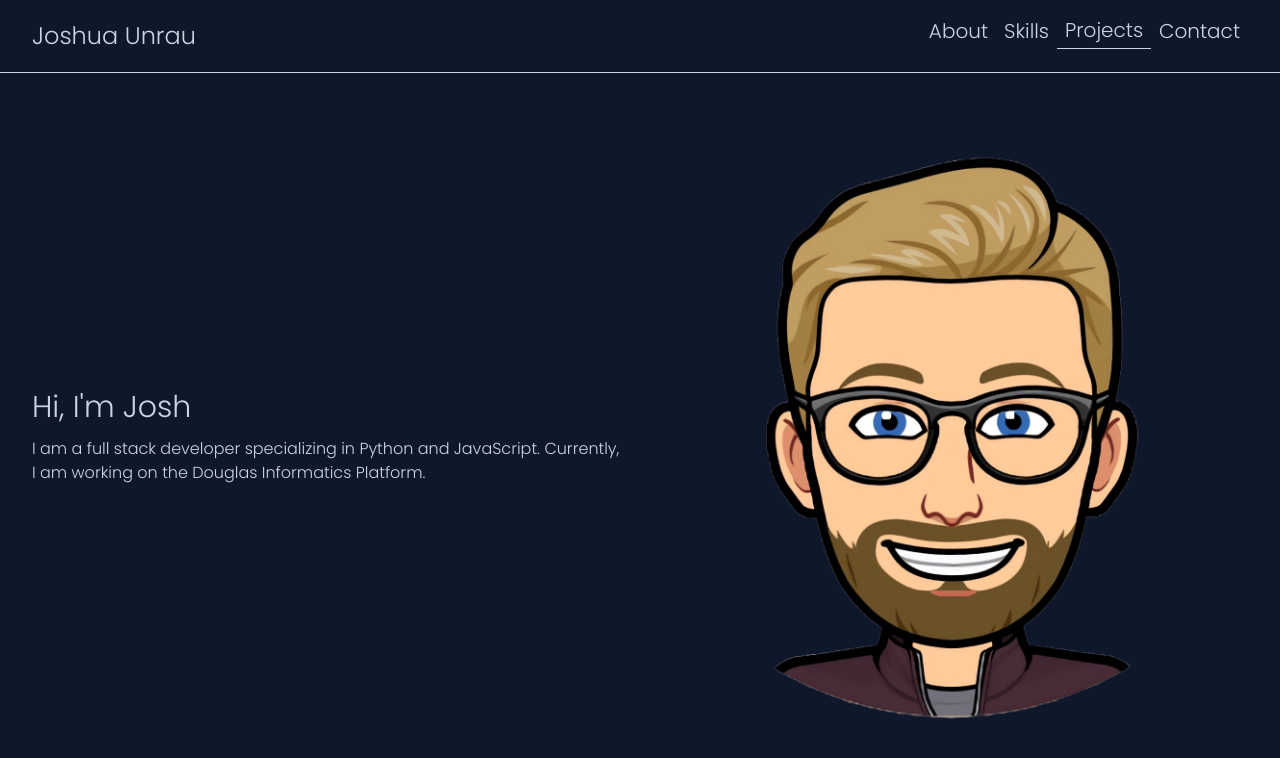
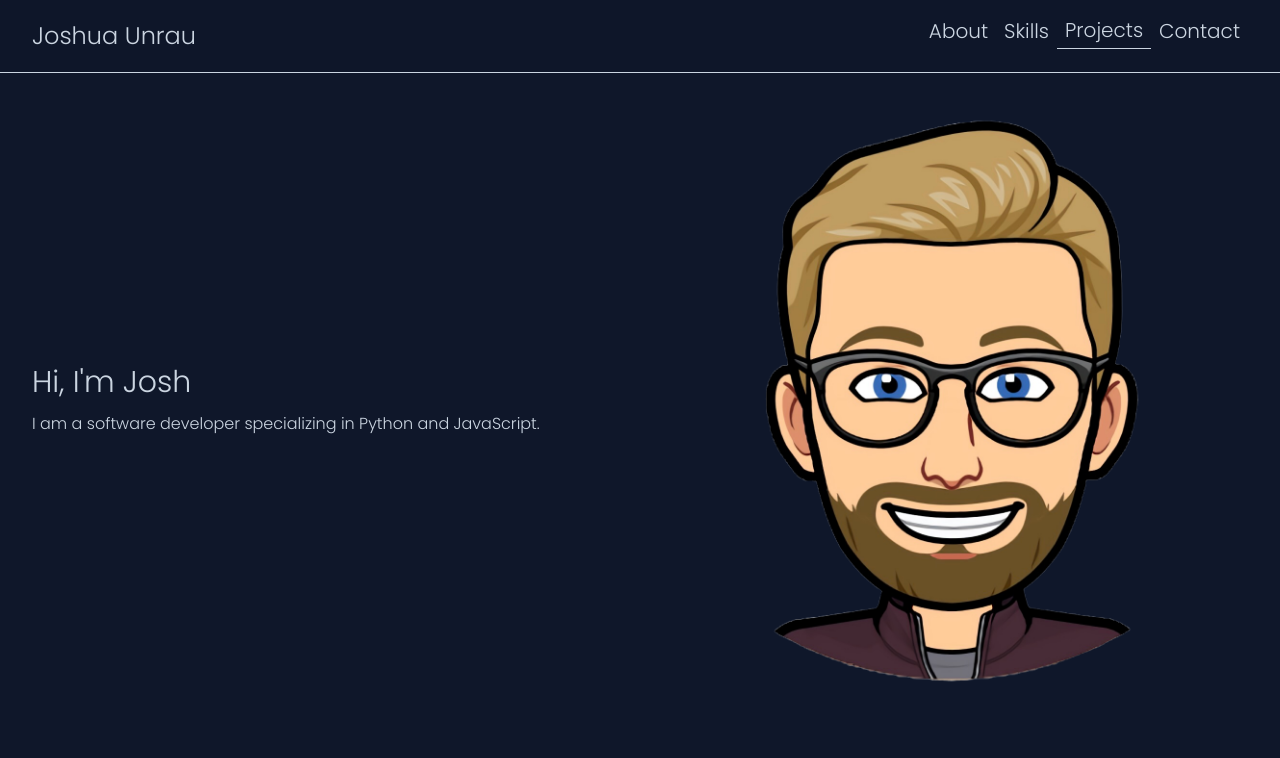
Before and after one commit to joshunrau/Portfolio, a React (Vite) app: page / in a window 1280 px wide. Shown: the top 758 px of the page. Built offline with nearby package versions, Linux system fonts and the light colour scheme.

Commit message:
add meta

```diff
--- a/index.html
+++ b/index.html
@@ -4,7 +4,8 @@
     <meta charset="UTF-8" />
     <link rel="icon" type="image/svg+xml" href="/favicon.png" />
     <meta name="viewport" content="width=device-width, initial-scale=1.0" />
-    <title>Vite + React + TS</title>
+    <meta name="description" content="Joshua Unrau is a software developer specializing in Python and JavaScript">
+    <title>Joshua Unrau</title>
   </head>
   <body>
     <div id="root"></div>
--- a/src/components/About/About.tsx
+++ b/src/components/About/About.tsx
@@ -8,8 +8,7 @@ const About = () => (
     <Section.Body>
       <Section.Heading text="Hi, I'm Josh" />
       <p>
-        I am a full stack developer specializing in Python and JavaScript. Currently, I am working
-        on the Douglas Informatics Platform.
+        I am a software developer specializing in Python and JavaScript.
       </p>
     </Section.Body>
     <Section.Image alt="avatar" src={avatar} />
--- a/src/components/Navbar/Navbar.tsx
+++ b/src/components/Navbar/Navbar.tsx
@@ -11,7 +11,7 @@ const Navbar = () => {
   const handleNavbarLinkClick = () => setIsToggled(false);
 
   return (
-    <div className="sticky bg-slate-900/75">
+    <div className="absolute w-full bg-slate-900/75">
       <div className="container flex flex-wrap justify-between border-b border-slate-300 py-3">
         <h3 className="py-2 text-2xl">Joshua Unrau</h3>
         <button
```
